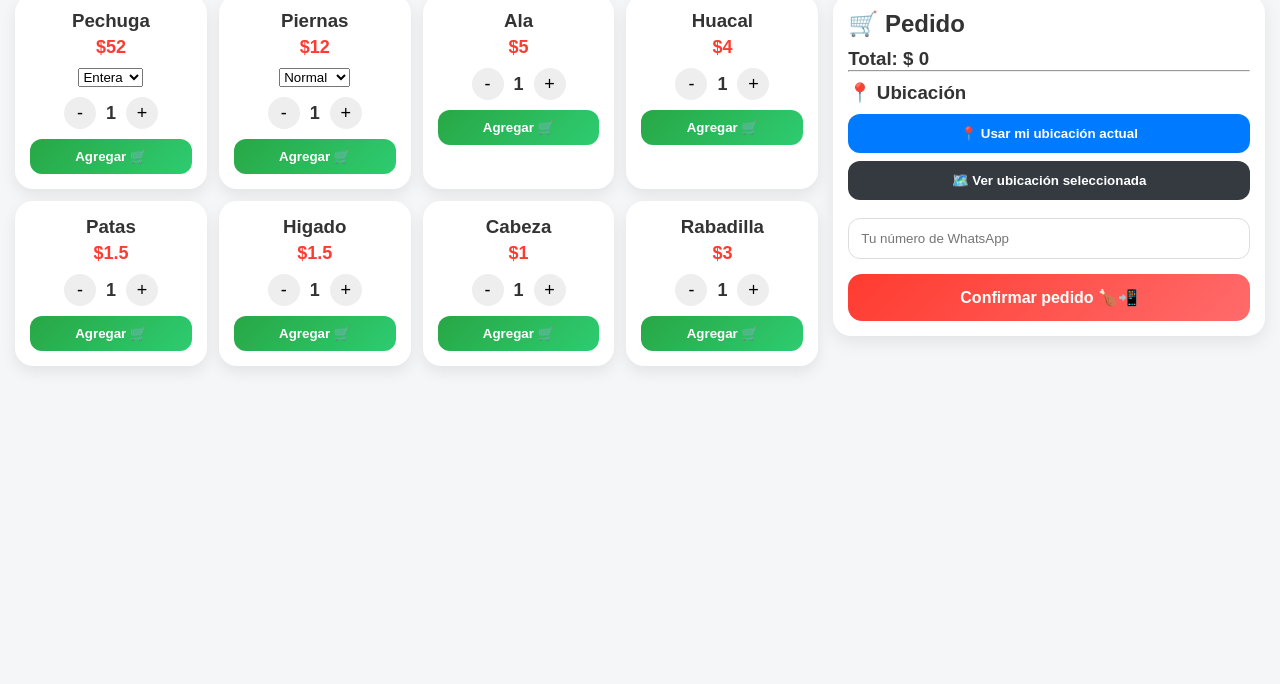
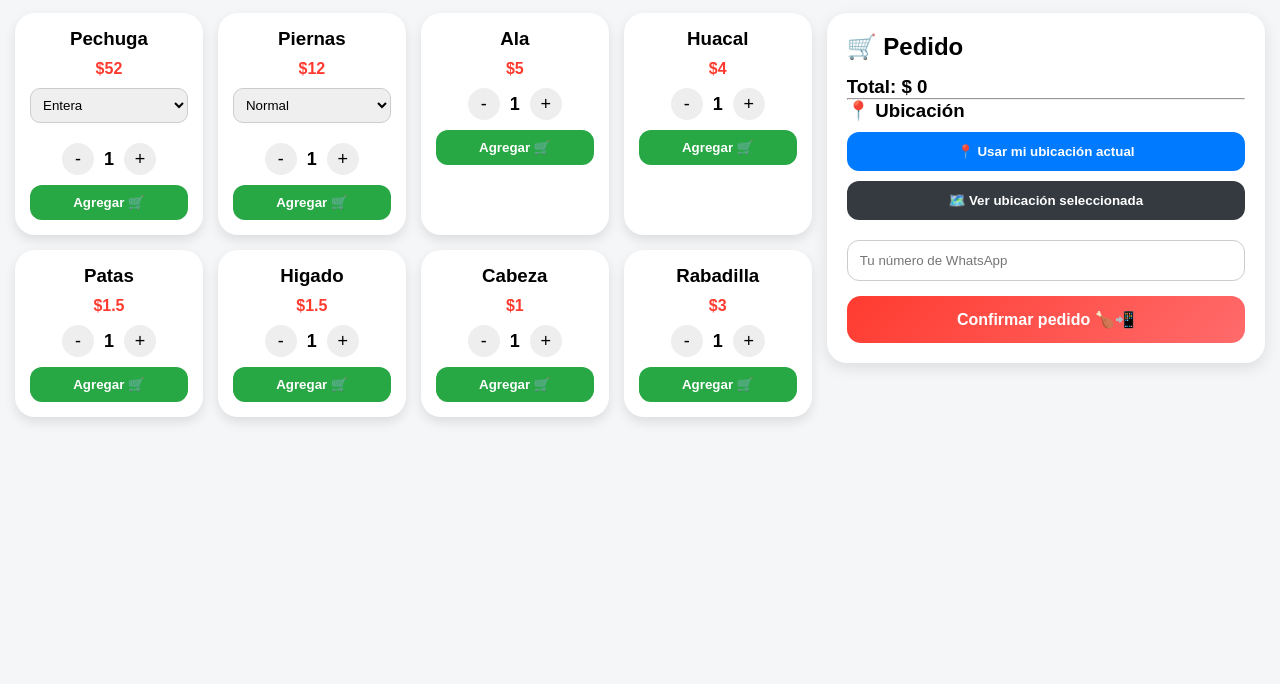
Before and after one commit to kevin-hernandez28/polleria-ap, a plain HTML site: page index.html in a window 1280 px wide. Shown: the part 116-800 px from the top of the page. Drawn offline with Linux system fonts and the light colour scheme.

Commit message:
Update styles.css

```diff
--- a/styles.css
+++ b/styles.css
@@ -1,95 +1,101 @@
-/* =========================
-   RESET GENERAL
-========================= */
 *{
   margin:0;
   padding:0;
   box-sizing:border-box;
-  font-family:Arial, Helvetica, sans-serif;
+  font-family:Arial;
 }
 
 body{
   background:#f4f6f8;
-  color:#333;
 }
 
-/* =========================
-   HEADER
-========================= */
+/* HEADER */
+
 .header{
   background:linear-gradient(135deg,#ff3b30,#ff6b6b);
   color:white;
   text-align:center;
-  padding:20px;
+  padding:25px;
   border-bottom-left-radius:25px;
   border-bottom-right-radius:25px;
-  box-shadow:0 5px 15px rgba(0,0,0,0.1);
 }
 
 .header h1{
-  font-size:28px;
-  margin-bottom:5px;
+  font-size:35px;
 }
 
 .header p{
-  opacity:0.9;
+  margin-top:5px;
 }
 
-/* =========================
-   CONTENEDOR PRINCIPAL
-========================= */
+/* CONTENEDOR */
+
 .container{
   display:flex;
   gap:15px;
   padding:15px;
 }
 
-/* =========================
-   MENÚ
-========================= */
+/* MENÚ */
+
 .menu{
   flex:2;
+
   display:grid;
-  grid-template-columns:repeat(auto-fit,minmax(180px,1fr));
-  gap:12px;
+
+  grid-template-columns:
+  repeat(auto-fit,minmax(180px,1fr));
+
+  gap:15px;
 }
 
-/* =========================
-   TARJETAS PRODUCTOS
-========================= */
+/* CARD */
+
 .card{
   background:white;
-  border-radius:18px;
+  border-radius:20px;
   padding:15px;
   text-align:center;
-  box-shadow:0 6px 15px rgba(0,0,0,0.08);
+
+  box-shadow:
+  0 5px 12px rgba(0,0,0,0.1);
+
   transition:0.2s;
 }
 
 .card:hover{
-  transform:translateY(-5px);
+  transform:translateY(-3px);
 }
 
 .card h3{
+  margin-bottom:10px;
   text-transform:capitalize;
-  margin-bottom:5px;
 }
 
 .precio{
   color:#ff3b30;
   font-weight:bold;
-  font-size:18px;
   margin-bottom:10px;
 }
 
-/* =========================
-   CONTADOR
-========================= */
+/* SELECT */
+
+.select-tipo{
+  width:100%;
+  padding:8px;
+  border-radius:10px;
+  border:1px solid #ccc;
+  margin-bottom:10px;
+}
+
+/* CONTADOR */
+
 .contador{
   display:flex;
   justify-content:center;
   align-items:center;
   gap:10px;
+
   margin:10px 0;
 }
 
@@ -101,15 +107,6 @@ body{
   background:#eee;
   font-size:18px;
   cursor:pointer;
-  transition:0.2s;
-}
-
-.contador button:hover{
-  background:#ddd;
-}
-
-.contador button:active{
-  transform:scale(0.95);
 }
 
 .contador span{
@@ -117,178 +114,159 @@ body{
   font-weight:bold;
 }
 
-/* =========================
-   BOTÓN AGREGAR
-========================= */
+/* BOTÓN AGREGAR */
+
 .btn-add{
   width:100%;
   padding:10px;
+
   border:none;
   border-radius:12px;
-  background:linear-gradient(135deg,#28a745,#2ecc71);
+
+  background:#28a745;
   color:white;
+
   font-weight:bold;
+
   cursor:pointer;
-  transition:0.2s;
 }
 
-.btn-add:hover{
-  transform:scale(1.03);
-}
+/* CARRITO */
 
-.btn-add:active{
-  transform:scale(0.97);
-}
-
-/* =========================
-   CARRITO
-========================= */
 .carrito{
   flex:1;
+
   background:white;
-  border-radius:18px;
-  padding:15px;
-  box-shadow:0 6px 18px rgba(0,0,0,0.08);
-  position:sticky;
-  top:10px;
+
+  padding:20px;
+
+  border-radius:20px;
+
+  box-shadow:
+  0 5px 15px rgba(0,0,0,0.1);
+
   height:fit-content;
 }
 
-.carrito h2{
+.total{
+  margin-top:15px;
+}
+
+/* ITEM CARRITO */
+
+.item-carrito{
+  background:#f8f8f8;
+  padding:10px;
+  border-radius:12px;
   margin-bottom:10px;
 }
 
-.carrito h3{
-  margin-top:10px;
+/* BOTÓN ELIMINAR */
+
+.btn-eliminar{
+  margin-top:8px;
+
+  padding:6px 10px;
+
+  border:none;
+  border-radius:8px;
+
+  background:#dc3545;
+  color:white;
+
+  cursor:pointer;
 }
 
-/* =========================
-   ITEMS CARRITO
-========================= */
-#carrito{
+/* INPUT */
+
+input{
+  width:100%;
+
+  padding:12px;
+
   margin-top:10px;
-  font-size:14px;
-  line-height:1.8;
+
+  border-radius:12px;
+  border:1px solid #ccc;
 }
 
-/* =========================
-   INPUTS
-========================= */
-input{
+/* BOTÓN UBICACIÓN */
+
+.btn-ubicacion{
   width:100%;
+
   padding:12px;
+
+  border:none;
+  border-radius:12px;
+
+  background:#007bff;
+  color:white;
+
+  font-weight:bold;
+
   margin-top:10px;
-  border-radius:12px;
-  border:1px solid #ddd;
-  outline:none;
-  transition:0.2s;
+
+  cursor:pointer;
 }
 
-input:focus{
-  border-color:#ff3b30;
+/* BOTÓN MAPA */
+
+.btn-mapa{
+  width:100%;
+
+  padding:12px;
+
+  border:none;
+  border-radius:12px;
+
+  background:#343a40;
+  color:white;
+
+  font-weight:bold;
+
+  margin-top:10px;
+
+  cursor:pointer;
 }
 
-/* =========================
-   BOTÓN UBICACIÓN
-========================= */
-.btn-ubicacion{
-  width:100%;
-  padding:12px;
-  border:none;
-  border-radius:12px;
-  background:#007bff;
-  color:white;
-  font-weight:bold;
-  cursor:pointer;
+/* ESTADO GPS */
+
+#estado{
   margin-top:10px;
-  transition:0.2s;
+  color:green;
+  font-size:14px;
 }
 
-.btn-ubicacion:hover{
-  background:#0069d9;
+/* BOTÓN FINAL */
+
+.btn-final{
+  width:100%;
+
+  padding:14px;
+
+  margin-top:15px;
+
+  border:none;
+  border-radius:14px;
+
+  background:
+  linear-gradient(135deg,#ff3b30,#ff6b6b);
+
+  color:white;
+
+  font-size:16px;
+  font-weight:bold;
+
+  cursor:pointer;
 }
 
-.btn-ubicacion:active{
-  transform:scale(0.98);
-}
+/* RESPONSIVE */
 
-/* =========================
-   BOTÓN VER MAPA
-========================= */
-.btn-mapa{
-  width:100%;
-  padding:12px;
-  margin-top:8px;
-  border:none;
-  border-radius:12px;
-  background:#343a40;
-  color:white;
-  font-weight:bold;
-  cursor:pointer;
-  transition:0.2s;
-}
-
-.btn-mapa:hover{
-  background:#23272b;
-}
-
-.btn-mapa:active{
-  transform:scale(0.98);
-}
-
-/* =========================
-   ESTADO UBICACIÓN
-========================= */
-#estado{
-  font-size:13px;
-  color:green;
-  margin-top:8px;
-  text-align:center;
-}
-
-/* =========================
-   BOTÓN FINAL
-========================= */
-.btn-final{
-  width:100%;
-  padding:14px;
-  margin-top:15px;
-  border:none;
-  border-radius:14px;
-  background:linear-gradient(135deg,#ff3b30,#ff6b6b);
-  color:white;
-  font-weight:bold;
-  font-size:16px;
-  cursor:pointer;
-  transition:0.2s;
-}
-
-.btn-final:hover{
-  transform:scale(1.02);
-}
-
-.btn-final:active{
-  transform:scale(0.97);
-}
-
-/* =========================
-   RESPONSIVE CELULAR
-========================= */
-@media(max-width:768px){
+@media(max-width:900px){
 
   .container{
     flex-direction:column;
   }
 
-  .carrito{
-    position:static;
-  }
-
-  .header h1{
-    font-size:22px;
-  }
-
-  .menu{
-    grid-template-columns:repeat(auto-fit,minmax(150px,1fr));
-  }
 }
```
